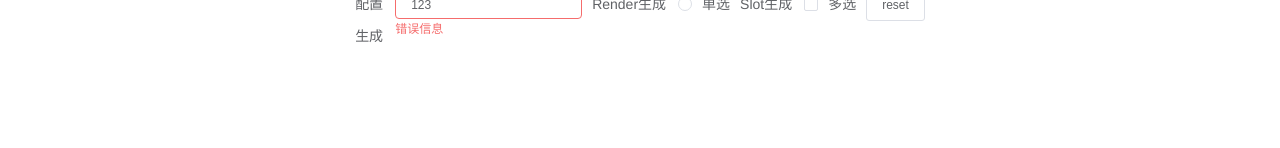
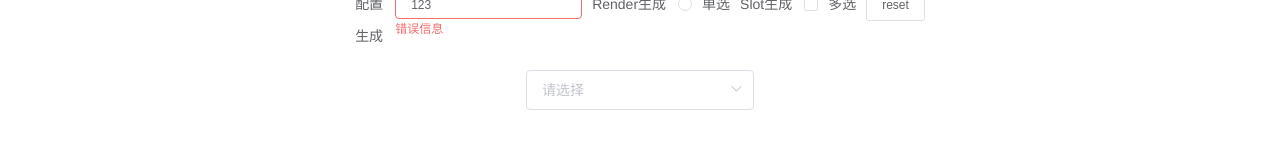
Before and after one commit to preflower/easy-element, a Vue app: page / in a window 1280 px wide. Shown: the part 262-410 px from the top of the page. Built offline with nearby package versions, Linux system fonts and the light colour scheme.

Commit message:
feat: add `i-select` component

```diff
--- a/packages/index.js
+++ b/packages/index.js
@@ -1,9 +1,11 @@
 import Form from '../packages/form'
 import Table from '../packages/table'
+import Select from '../packages/select'
 
 const components = [
   Form,
-  Table
+  Table,
+  Select
 ]
 
 const install = function (Vue, options = {}) {
@@ -13,7 +15,8 @@ const install = function (Vue, options = {}) {
 
   Vue.prototype.$EASYELEMENT = {
     table: options.table || {},
-    form: options.form || {}
+    form: options.form || {},
+    select: options.select || {}
   }
 }
 
@@ -24,5 +27,6 @@ if (typeof window !== 'undefined' && window.Vue) {
 export default {
   install,
   Form,
-  Table
+  Table,
+  Select
 }
--- /dev/null
+++ b/packages/select/index.vue
@@ -0,0 +1,84 @@
+<template>
+  <el-select
+    v-model="selected"
+    v-bind="$attrs"
+    v-on="$listeners"
+  >
+    <el-option
+      v-for="item of data"
+      :key="item[selectOption['value']]"
+      :value="item[selectOption['value']]"
+      :label="item[selectOption['label']]"
+      :disabled="disabled(item)"
+    />
+  </el-select>
+</template>
+
+<script>
+/**
+ * <i-select></i-select>
+ * Attributes:
+ *  data - 显示的数据
+ *  option - 数据的属性名，默认值: { label, value, disabled }
+ * Events:
+ *  disabled-method - option is disabled
+ * Tips:
+ *  if need group, please use `el-select`, because enhance
+ *  just to simplified code not increase mental burden
+ */
+export default {
+  name: 'ISelect',
+  props: {
+    value: {
+      type: [String, Number],
+      default: undefined
+    },
+    data: {
+      type: Array,
+      default: () => []
+    },
+    option: {
+      type: Object,
+      default: undefined
+    },
+    disabledMethod: {
+      type: Function,
+      default: undefined,
+      required: false
+    }
+  },
+  data () {
+    return {
+      selected: this.value
+    }
+  },
+  computed: {
+    selectOption () {
+      return (
+        this.option ||
+        (this.$EASYELEMENT?.select || {}).option ||
+        {
+          label: 'label',
+          value: 'value',
+          disabled: 'disabled'
+        }
+      )
+    }
+  },
+  watch: {
+    value (val) {
+      this.selected = val
+    },
+    selected (val) {
+      this.$emit('change', val)
+    }
+  },
+  methods: {
+    disabled (item) {
+      if (item[this.selectOption.disabled]) return item[this.selectOption.disabled]
+      if (this.disabledMethod) return this.disabledMethod(item)
+      return false
+    }
+  }
+}
+</script>
--- a/src/App.vue
+++ b/src/App.vue
@@ -26,6 +26,12 @@
         </el-button>
       </template>
     </i-form>
+    <i-select
+      :data="select.data"
+      :props="{ label: 'l', value: 'v' }"
+      size="large"
+      :disabled-method="disabled"
+    />
   </div>
 </template>
 
@@ -118,7 +124,23 @@ export default {
         {
           slot: 'reset'
         }
-      ]
+      ],
+      select: {
+        data: [
+          {
+            l: '测试1',
+            v: 'test1'
+          }, {
+            l: '测试2',
+            v: 'test2'
+          }
+        ]
+      }
+    }
+  },
+  watch: {
+    'formModel.input' (val) {
+      console.log('change', val)
     }
   },
   methods: {
@@ -127,6 +149,9 @@ export default {
     },
     test (row, column, cell, event) {
       console.log(row, column, cell, event)
+    },
+    disabled (item) {
+      return item.v === 'test2'
     }
   }
 }
```
Also changed, not shown: 3 other files (tests, documents, lock files or other folders).
